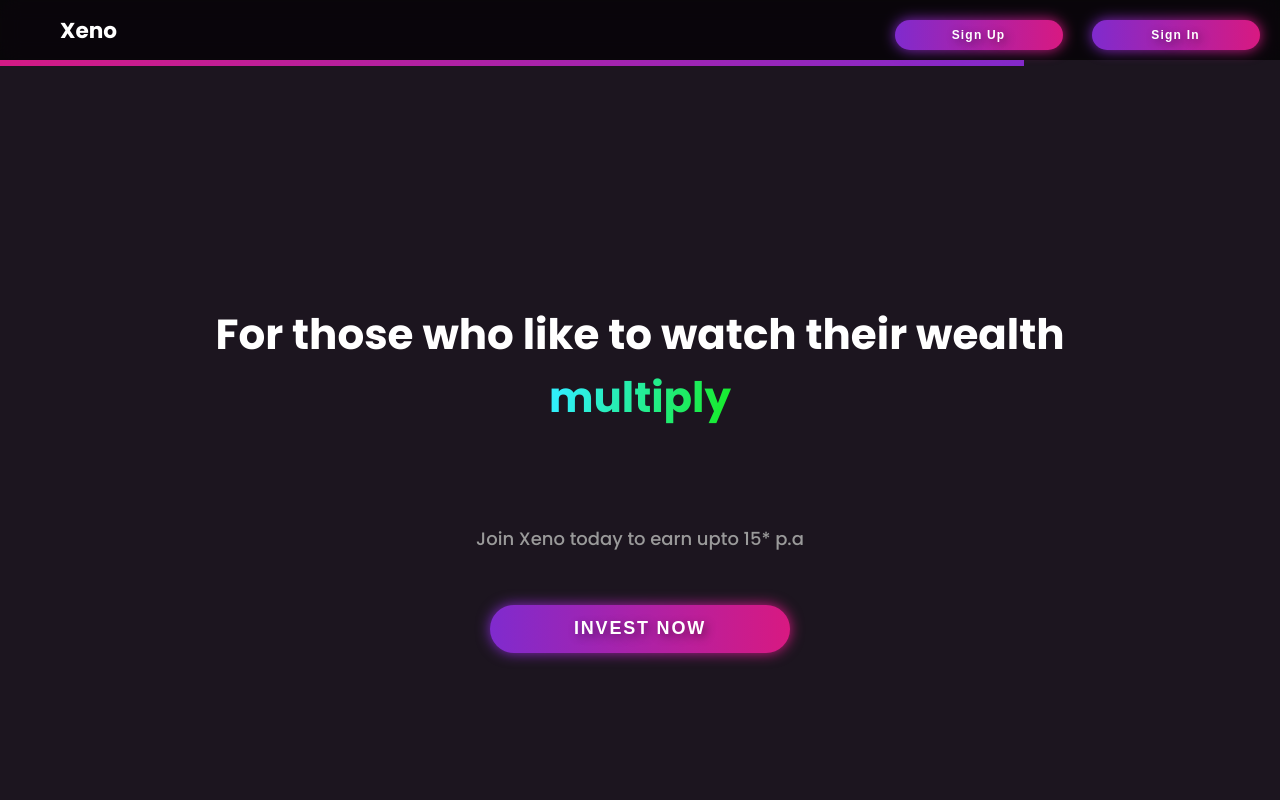
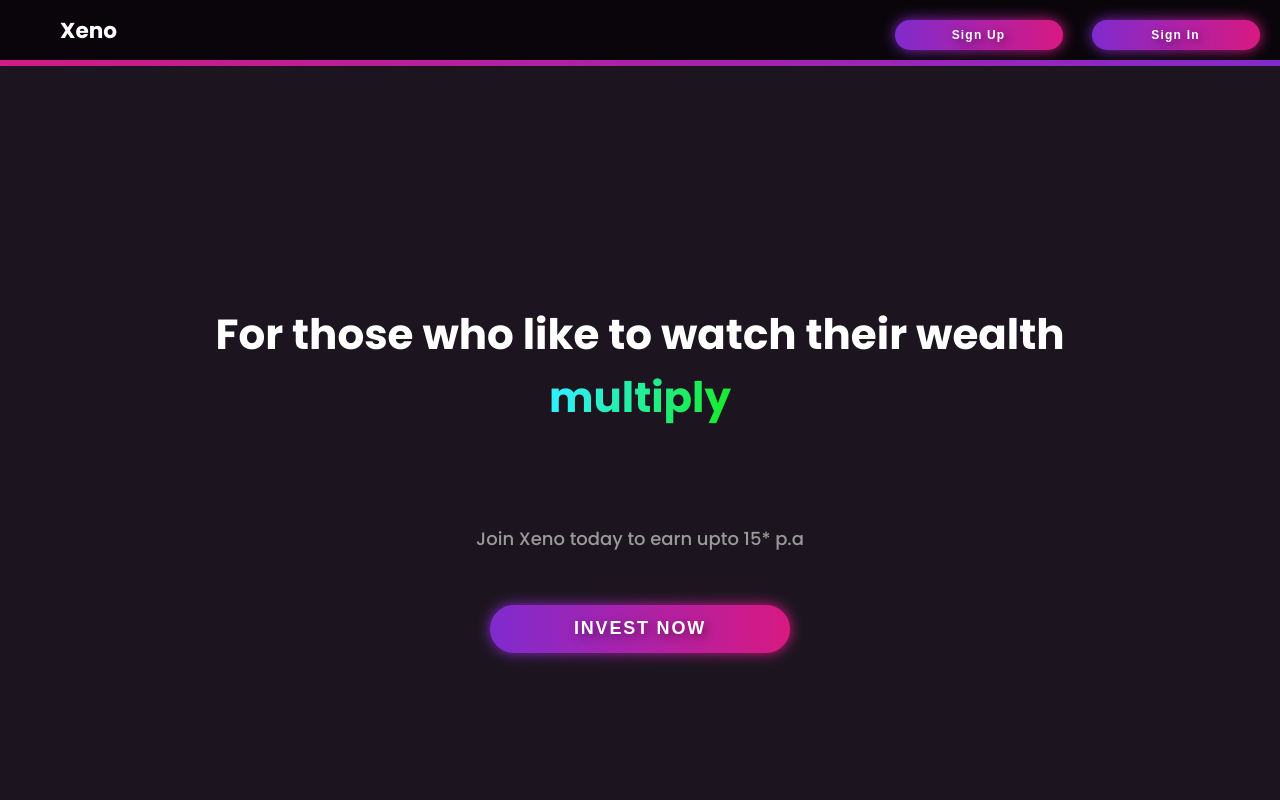
Before and after one commit to AryamanLakers/xeno, a React (Create React App) app: page / in a window 1280 px wide. Shown: the top 800 px of the page. Built offline with nearby package versions, Linux system fonts and the light colour scheme.

Commit message:
design_updates

```diff
--- a/src/components/Navbar.js
+++ b/src/components/Navbar.js
@@ -9,7 +9,7 @@
         <button className="sign_in">Sign In</button>
 
      	</div>
-      <div className="line"></div>
+      <div className="line1-1"></div>
     </div>
   );
 }
--- a/src/components/navbar.scss
+++ b/src/components/navbar.scss
@@ -106,7 +106,7 @@
     font-size:1rem;
   }
 }
-.line{
+.line1-1{
   width: 100vw;
   height: 6px;
   background: linear-gradient(270deg, #832ACB 0%, #D31A85 100%);
```
